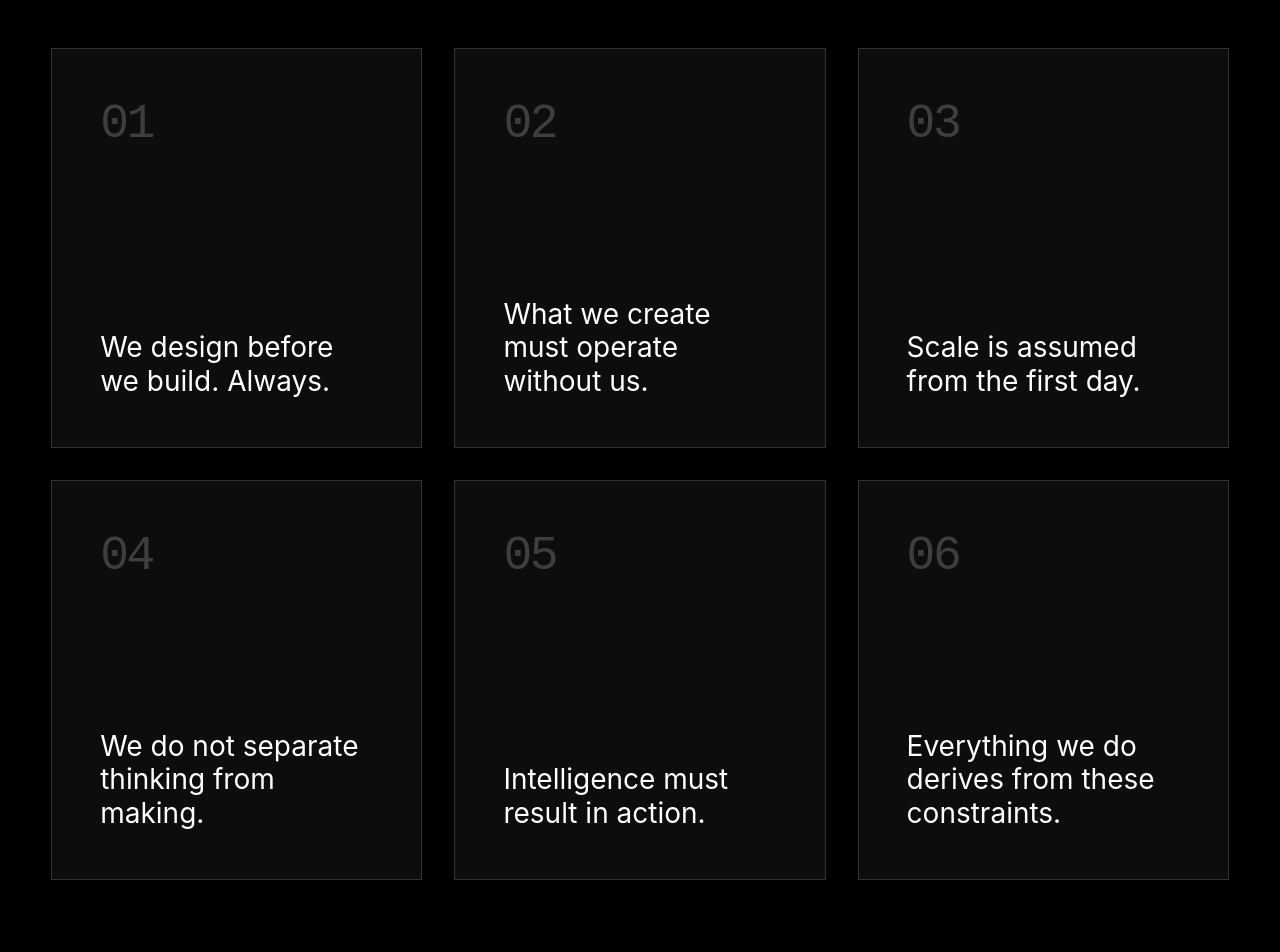
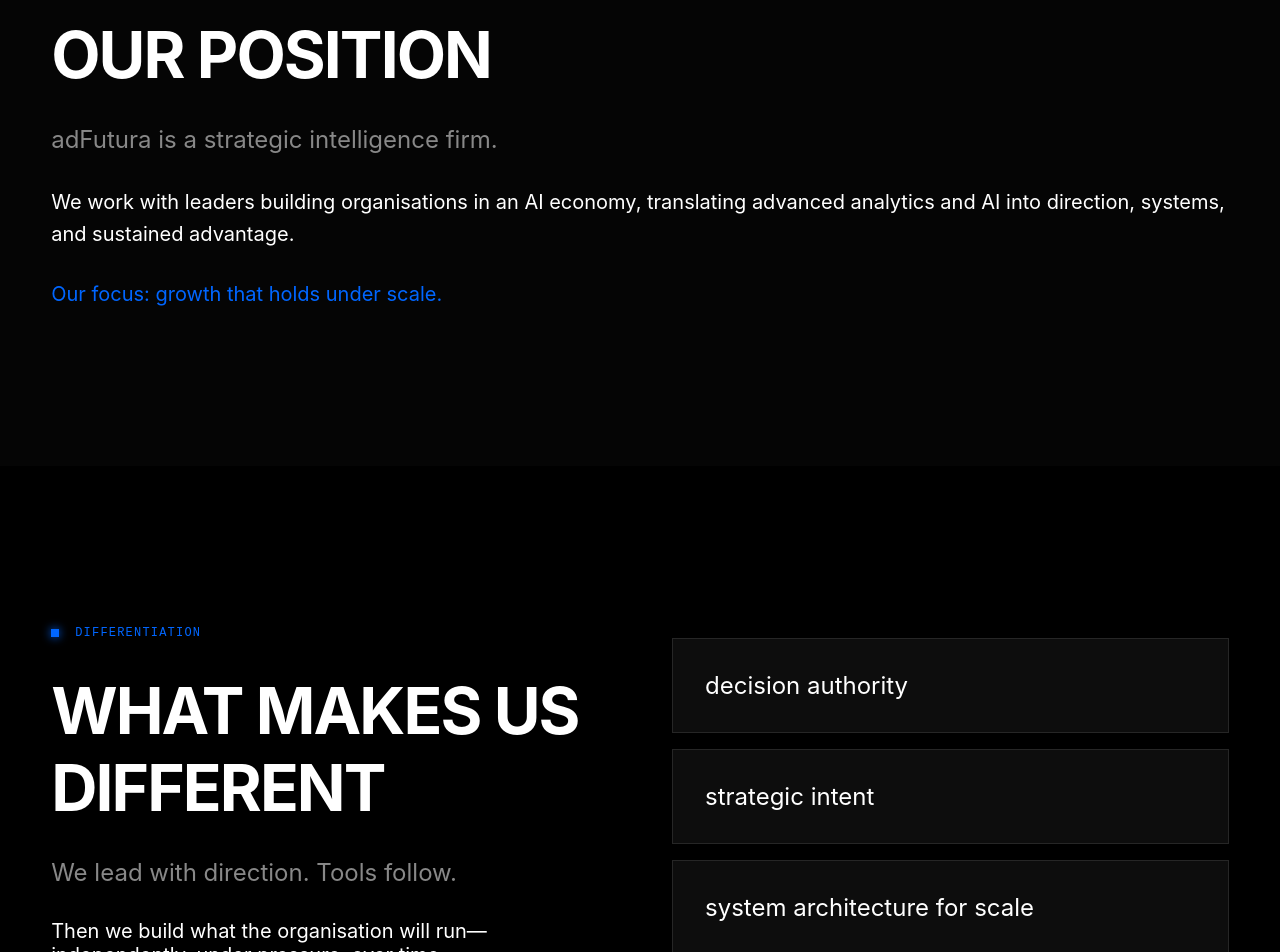
Before and after one commit to igrejaborabora/adfutura-website, a Next.js app: page /en in a window 1280 px wide. Shown: the part 2580-3532 px from the top of the page. Built offline with nearby package versions, Linux system fonts and the light colour scheme.

Commit message:
Update: Add all missing home page sections

```diff
--- a/app/[lang]/page.tsx
+++ b/app/[lang]/page.tsx
@@ -70,6 +70,36 @@
         </div>
       </section>
 
+      {/* Position */}
+      <section style={{ padding: '10rem 0', background: '#050505' }}>
+        <div className="container">
+          <span className="section-label">OUR POSITION</span>
+          <h2 style={{ marginBottom: '2rem' }}>{home.position.title}</h2>
+          <p style={{ fontSize: '1.5rem', color: 'var(--text-dim)', marginBottom: '2rem' }}>{home.position.subtitle}</p>
+          <p style={{ fontSize: '1.25rem', lineHeight: '1.6', marginBottom: '2rem' }}>{home.position.body}</p>
+          <p style={{ fontSize: '1.25rem', color: 'var(--accent-blue)' }}>{home.position.focus}</p>
+        </div>
+      </section>
+
+      {/* Differentiation */}
+      <section style={{ padding: '10rem 0' }}>
+        <div className="container" style={{ display: 'grid', gridTemplateColumns: '1fr 1fr', gap: '4rem' }}>
+          <div>
+            <span className="section-label">DIFFERENTIATION</span>
+            <h2>{home.differentiation.title}</h2>
+            <p style={{ fontSize: '1.5rem', marginTop: '2rem', color: 'var(--text-dim)' }}>{home.differentiation.subtitle}</p>
+            <p style={{ fontSize: '1.25rem', marginTop: '2rem' }}>{home.differentiation.body}</p>
+          </div>
+          <div style={{ display: 'flex', flexDirection: 'column', gap: '1rem', justifyContent: 'center' }}>
+            {home.differentiation.list.map((item: string, i: number) => (
+              <div key={i} className="glass" style={{ padding: '2rem' }}>
+                <p style={{ fontSize: '1.5rem' }}>{item}</p>
+              </div>
+            ))}
+          </div>
+        </div>
+      </section>
+
       {/* Principles Preview: Horizontal Scroll Feel (Static for now, but styled) */}
       <section style={{ padding: '10rem 0' }}>
         <div className="container">
@@ -82,6 +112,54 @@
               </div>
             ))}
           </div>
+        </div>
+      </section>
+
+      {/* Approach */}
+      <section style={{ padding: '10rem 0', background: '#050505' }}>
+        <div className="container">
+          <span className="section-label">METHODOLOGY</span>
+          <h2 style={{ marginBottom: '4rem' }}>{home.approach.title}</h2>
+          <div style={{ display: 'flex', justifyContent: 'space-between', flexWrap: 'wrap', gap: '2rem' }}>
+            {home.approach.loop.map((step: string, i: number) => (
+              <div key={i} style={{ flex: '1 1 200px', textAlign: 'center' }}>
+                <div style={{ width: '100%', aspectRatio: '1', borderRadius: '50%', border: '1px solid var(--accent-blue)', display: 'flex', alignItems: 'center', justifyContent: 'center', marginBottom: '1rem' }} className="glass">
+                  <span style={{ fontSize: '1.25rem' }}>{step}</span>
+                </div>
+                {i < home.approach.loop.length - 1 && <div style={{ fontSize: '2rem', color: 'var(--text-dim)' }}>↓</div>}
+              </div>
+            ))}
+          </div>
+          <p style={{ textAlign: 'center', marginTop: '4rem', fontSize: '1.5rem' }}>{home.approach.output}</p>
+        </div>
+      </section>
+
+      {/* Services Preview */}
+      <section style={{ padding: '10rem 0' }}>
+        <div className="container">
+          <span className="section-label">ARCHITECTURES</span>
+          <h2 style={{ marginBottom: '4rem' }}>{home.services_preview.title}</h2>
+          <div style={{ display: 'grid', gridTemplateColumns: 'repeat(2, 1fr)', gap: '2rem' }}>
+            {home.services_preview.list.map((service: string, i: number) => (
+              <div key={i} className="glass" style={{ padding: '3rem' }}>
+                <h3 style={{ fontSize: '2rem' }}>{service}</h3>
+              </div>
+            ))}
+          </div>
+          <div style={{ marginTop: '4rem', textAlign: 'center' }}>
+            <p style={{ fontSize: '1.5rem', marginBottom: '2rem' }}>{home.services_preview.output}</p>
+            <MagneticButton href={`/${lang}/services`} className="btn btn-outline">{home.services_preview.cta}</MagneticButton>
+          </div>
+        </div>
+      </section>
+
+      {/* Work Preview */}
+      <section style={{ padding: '10rem 0', background: '#050505' }}>
+        <div className="container" style={{ textAlign: 'center' }}>
+          <span className="section-label">MAGNITUDE</span>
+          <h2 style={{ marginBottom: '2rem' }}>{home.work_preview.title}</h2>
+          <p style={{ fontSize: '1.5rem', maxWidth: '800px', margin: '0 auto 4rem auto' }}>{home.work_preview.body}</p>
+          <MagneticButton href={`/${lang}/work`} className="btn btn-primary">{home.work_preview.cta}</MagneticButton>
         </div>
       </section>
 
```
